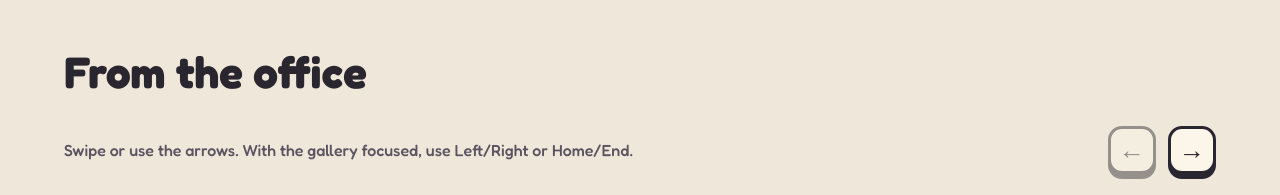
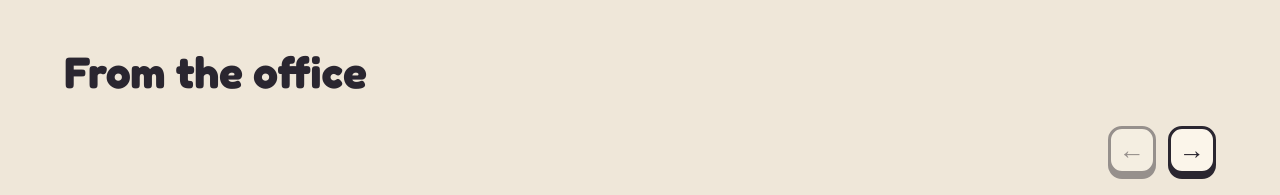
Before and after one commit to justinlindh/humanintheloopgame-site, a website: page index.html in a window 1280 px wide. Shown: the part 3380-3575 px from the top of the page. Drawn offline with Linux system fonts and the light colour scheme; grey boxes are pictures that could not be loaded.

Commit message:
fix(site): the gallery key instructions are for screen readers only
The arrows explain themselves on screen, so the help lines under both
strip headings are now visually hidden but still describe each gallery
to screen readers, and the arrows sit at the right.

```diff
--- a/index.html
+++ b/index.html
@@ -149,7 +149,7 @@
     <section id="screens" class="section wrap">
       <h2 id="office-heading">From the office</h2>
       <div class="gallery-controls" hidden>
-        <p id="office-help" class="muted">Swipe or use the arrows. With the gallery focused, use Left/Right or Home/End.</p>
+        <p id="office-help" class="sr-only">Swipe or use the arrows. With the gallery focused, use Left/Right or Home/End.</p>
         <div class="gallery-arrows">
           <button class="btn gallery-arrow" type="button" aria-label="Previous office image" aria-controls="office-gallery" aria-disabled="true" data-gallery-direction="-1"><span aria-hidden="true">&#8592;</span></button>
           <button class="btn gallery-arrow" type="button" aria-label="Next office image" aria-controls="office-gallery" data-gallery-direction="1"><span aria-hidden="true">&#8594;</span></button>
@@ -230,7 +230,7 @@
     <section id="office-life" class="section wrap">
       <h2 id="life-heading">For anyone who's worked in an office</h2>
       <div class="gallery-controls" hidden>
-        <p class="muted">Swipe or use the arrows.</p>
+        <p id="life-help" class="sr-only">Swipe or use the arrows. With the gallery focused, use Left/Right or Home/End.</p>
         <div class="gallery-arrows">
           <button class="btn gallery-arrow" type="button" aria-label="Previous clip" aria-controls="life-gallery" aria-disabled="true" data-gallery-direction="-1"><span aria-hidden="true">&#8592;</span></button>
           <button class="btn gallery-arrow" type="button" aria-label="Next clip" aria-controls="life-gallery" data-gallery-direction="1"><span aria-hidden="true">&#8594;</span></button>
--- a/style.css
+++ b/style.css
@@ -140,7 +140,9 @@ p { margin: 0; }
 .strip[data-controlled]::-webkit-scrollbar { display: none; }
 .gallery-controls { display: flex; align-items: center; justify-content: space-between; gap: 16px; flex-wrap: wrap; margin-bottom: 24px; }
 .gallery-controls[hidden] { display: none; }
-.gallery-controls p { max-width: 38em; font-size: 16px; }
+.gallery-arrows { margin-left: auto; }
+/* Read by screen readers, not shown: the arrows explain themselves on screen. */
+.sr-only { position: absolute; width: 1px; height: 1px; margin: -1px; padding: 0; overflow: hidden; clip: rect(0 0 0 0); white-space: nowrap; border: 0; }
 .gallery-arrows { display: flex; gap: 12px; }
 .gallery-arrow { width: 48px; height: 48px; padding: 0; font-size: 26px; }
 .gallery-arrow[aria-disabled="true"] { opacity: 0.45; cursor: default; transform: none; box-shadow: var(--pop); background: var(--cream); }
```
